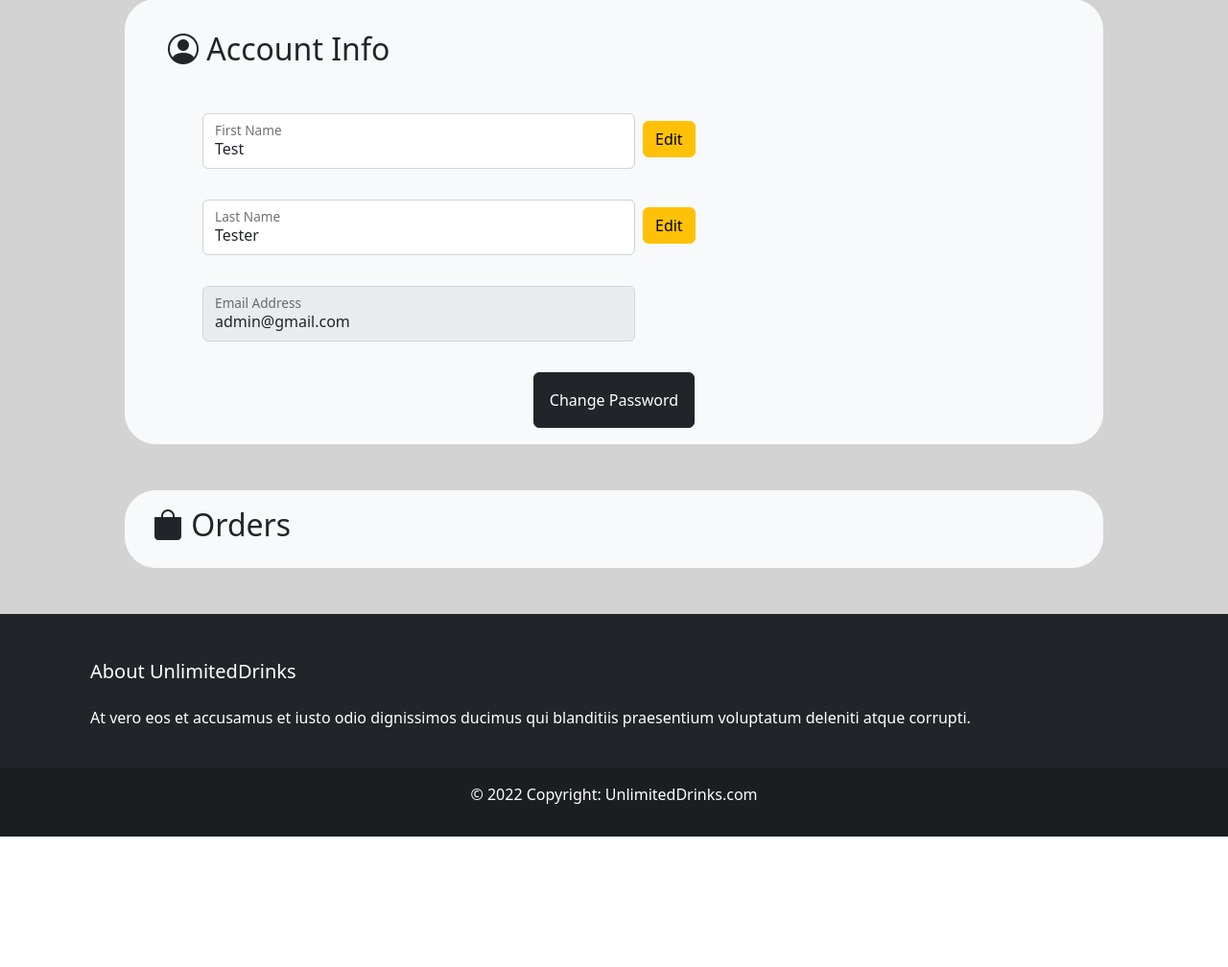
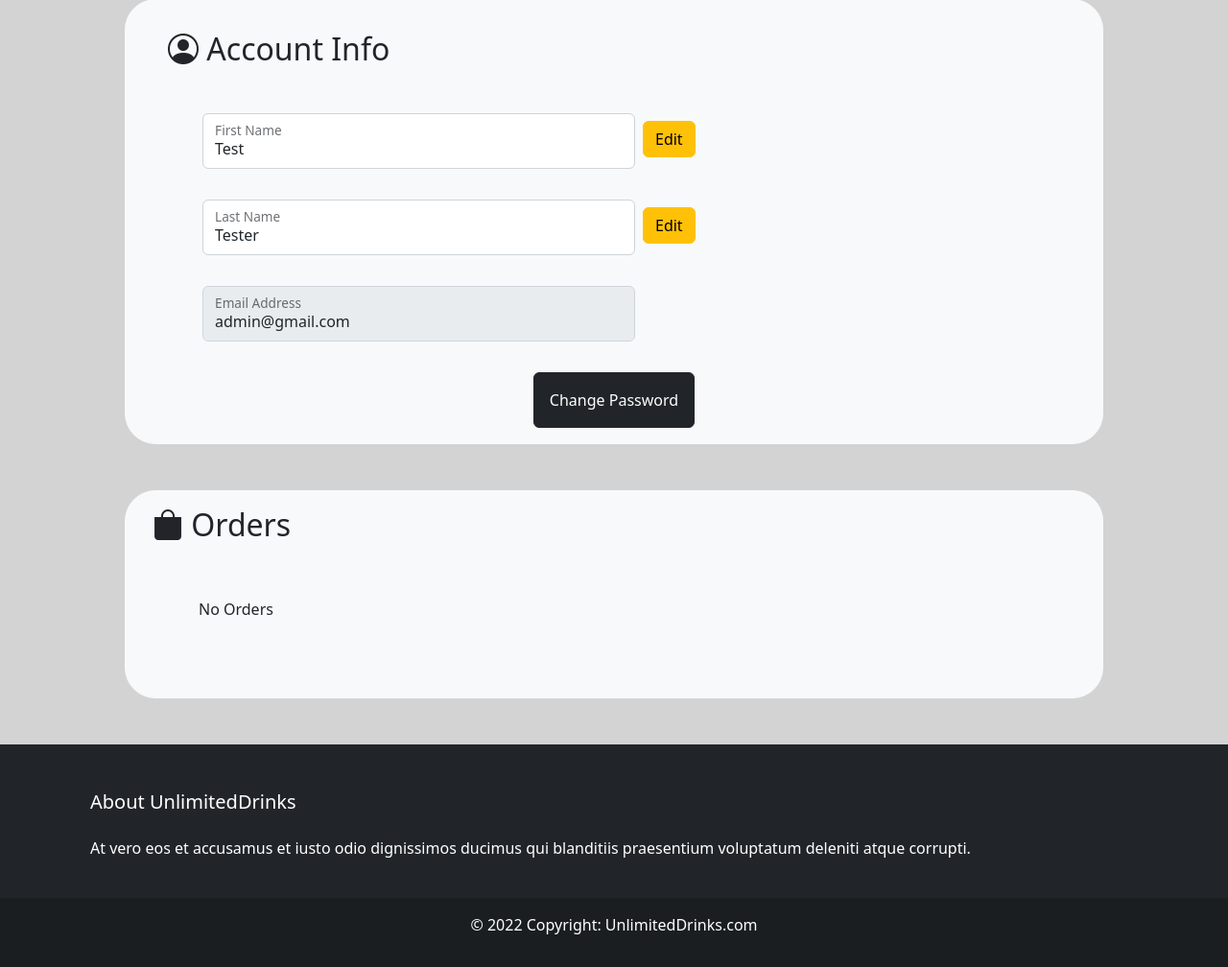
Before and after one commit to hamzehab/CSIT337-Project, a PHP site: page /customer/view_account.php in a window 1280 px wide. Shown: the part 161-1169 px from the top of the page at 96% size. Before the commit the page ends 1033 px from the top, so only its background shows below. Run offline with PHP 8.4, Linux system fonts and the light colour scheme; a user stored in the database is signed in; data comes from the database, SQL or seed files in the repository; data that the repository does not hold is empty; some libraries are stand-ins or nearby versions.

Commit message:
invoices update

```diff
--- a/customer/view_account.php
+++ b/customer/view_account.php
@@ -104,6 +104,12 @@
                 <?php
                     $count = 0;
                     $orders = displayOrders($_SESSION['customerID']);
+                    if ($orders == NULL){ ?>
+                        <div class="m-5">
+                            <p>No Orders</p>
+                        </div>
+                    <?php }
+
                     foreach ($orders as $order):
                         $orderItems = displayOrderItems($order['orderID']);
                 ?>
```
